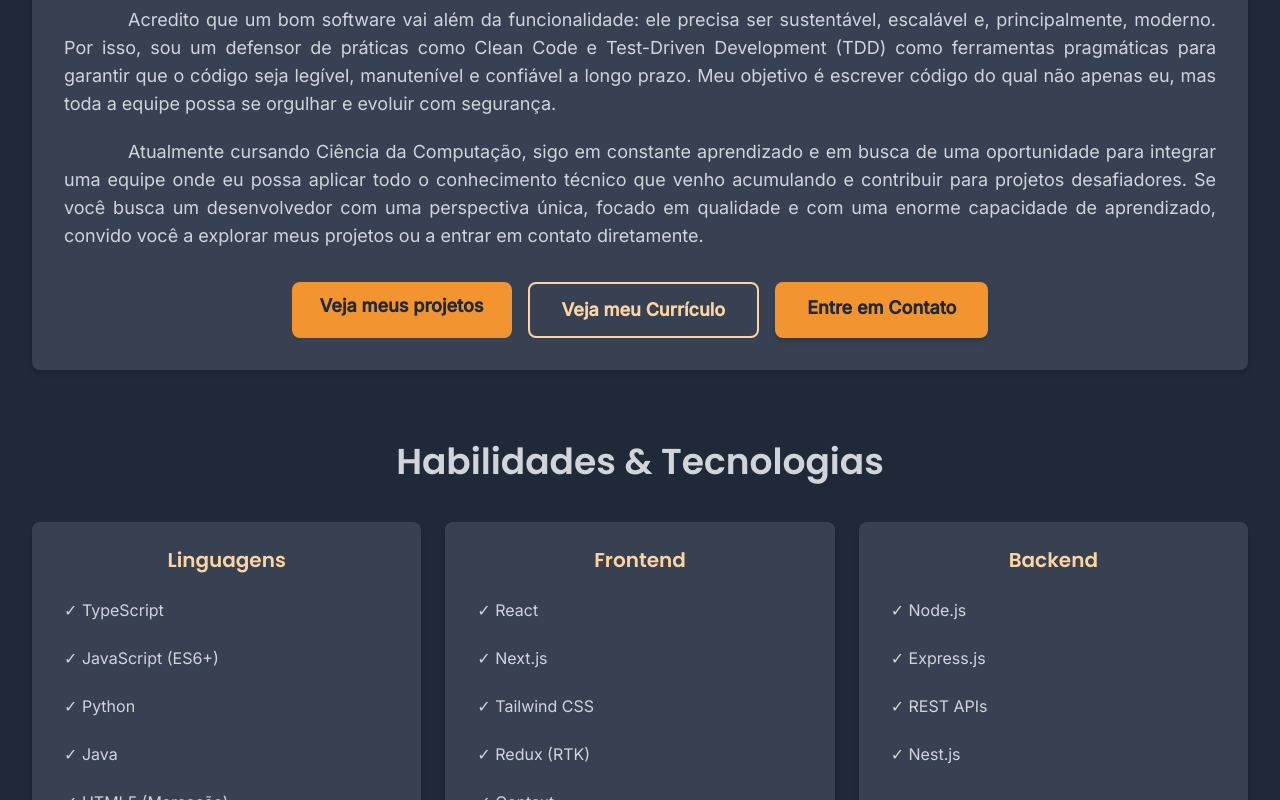
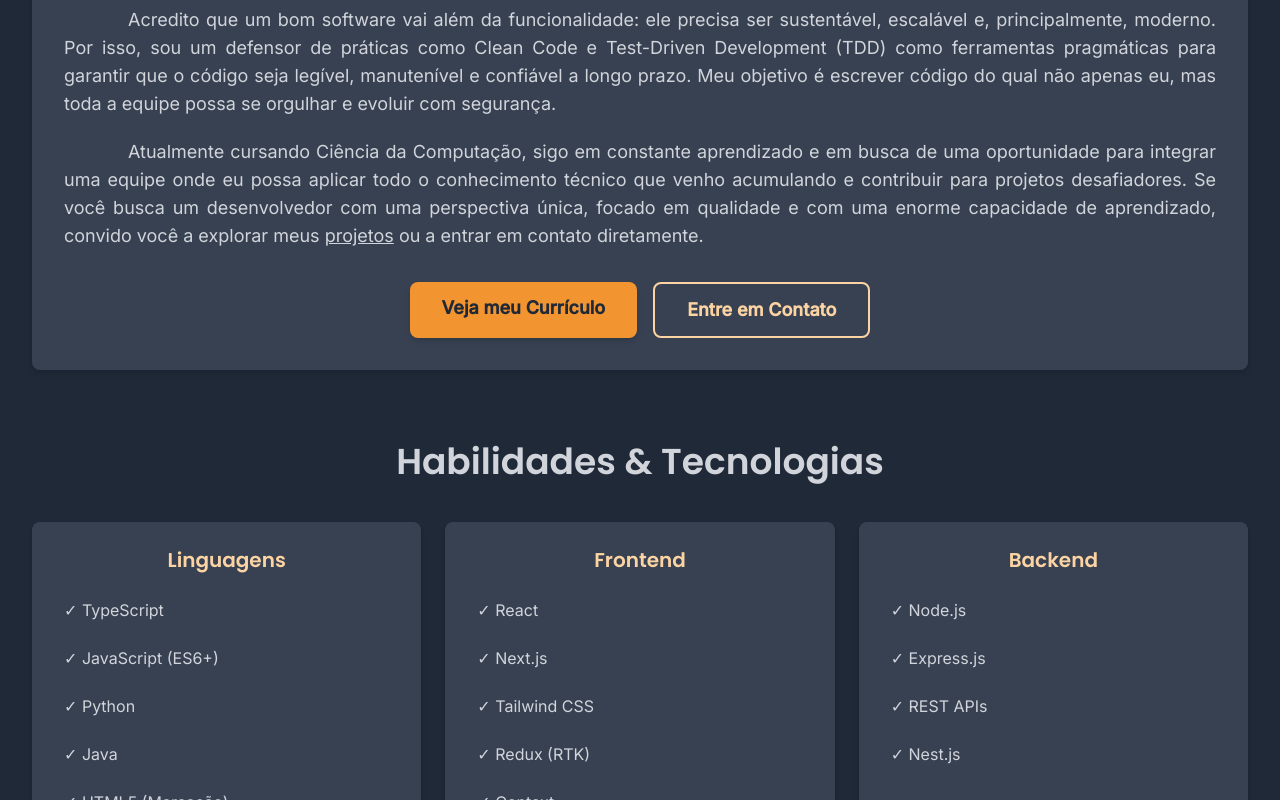
Before and after one commit to rodrigocvmd/portfolio, a Next.js app: page /sobre in a window 1280 px wide. Shown: the part 880-1680 px from the top of the page. Built offline with nearby package versions, Linux system fonts and the light colour scheme.

Commit message:
alteracoes no texto jornada

```diff
--- a/src/components/SobreConteudo.tsx
+++ b/src/components/SobreConteudo.tsx
@@ -255,25 +255,26 @@ export default function SobreConteudo() {
 									busca de uma oportunidade para integrar uma equipe onde eu possa aplicar todo o
 									conhecimento técnico que venho acumulando e contribuir para projetos desafiadores.
 									Se você busca um desenvolvedor com uma perspectiva única, focado em qualidade e
-									com uma enorme capacidade de aprendizado, convido você a explorar meus projetos ou
-									a entrar em contato diretamente.
+									com uma enorme capacidade de aprendizado, convido você a explorar meus&nbsp;
+									<Link
+										href="/projetos"
+										target="_blank"
+										rel="noopener noreferrer"
+										className="underline hover:text-light-accent dark:hover:text-dark-accent transition-colors">
+										projetos
+									</Link>{" "}
+									ou a entrar em contato diretamente.
 								</p>
 							</div>
 							<div className="mt-8 flex flex-wrap justify-center gap-4">
 								<Link
-									href="/projetos"
-									className="inline-block rounded-lg bg-light-accent px-7 py-2.5 font-semibold text-dark-primary transition-colors hover:bg-opacity-80 text-base sm:text-lg">
-									Veja meus projetos
-								</Link>
-
-								<Link
 									href="/curriculo"
-									className="inline-block rounded-lg border-2 border-light-accent px-8 py-3 text-center font-semibold text-light-accent transition-colors hover:bg-light-accent hover:text-dark-primary dark:border-dark-accent dark:text-dark-accent dark:hover:bg-dark-accent dark:hover:text-dark-primary text-lg">
+									className="inline-block rounded-lg bg-light-accent px-8 py-3 text-center font-semibold text-dark-primary shadow-md transition-transform text-lg hover:bg-opacity-80">
 									Veja meu Currículo
 								</Link>
 								<Link
 									href="/contato"
-									className="inline-block rounded-lg bg-light-accent px-8 py-3 text-center font-semibold text-dark-primary shadow-md transition-transform text-lg hover:bg-opacity-80">
+									className="inline-block rounded-lg border-2 border-light-accent px-8 py-3 text-center font-semibold text-light-accent transition-colors hover:bg-light-accent hover:text-dark-primary dark:border-dark-accent dark:text-dark-accent dark:hover:bg-dark-accent dark:hover:text-dark-primary text-lg">
 									Entre em Contato
 								</Link>
 							</div>
```
